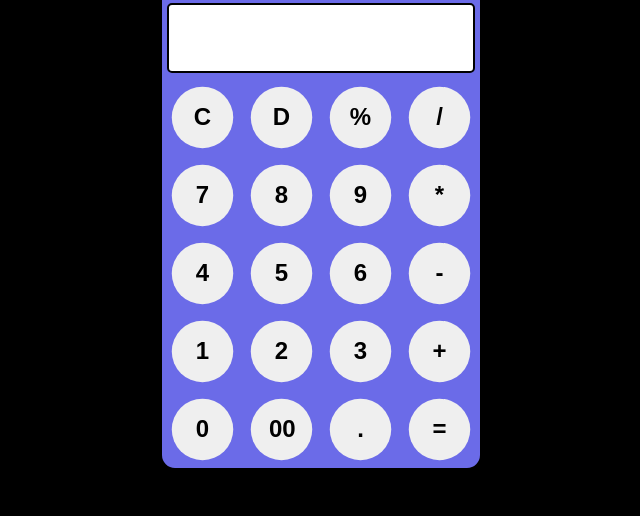
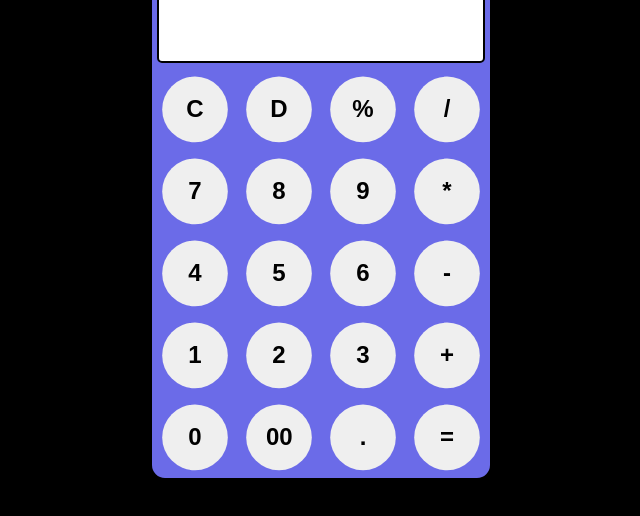
Before and after one commit to vereand/MyCalculator, a plain HTML site: page index.html in a window 1280 px wide. Shown: the part 200-716 px from the top of the page, without its empty margins (319-959 px from the left). Drawn offline with Linux system fonts and the light colour scheme.

Commit message:
Update index.html

```diff
--- a/index.html
+++ b/index.html
@@ -37,7 +37,7 @@
 
     .take{
         display: flex;
-        width: 300px;
+        width: 320px;
         border: 2px solid;
         margin: 5px;
         background-color: white;
@@ -50,8 +50,8 @@
     }
 
     .button {
-        padding: 18px;
-        width: 65px;
+        padding: 20px;
+        width: 70px;
         margin: 5px;
         font-size: x-large;
         font-weight: 700;
```
